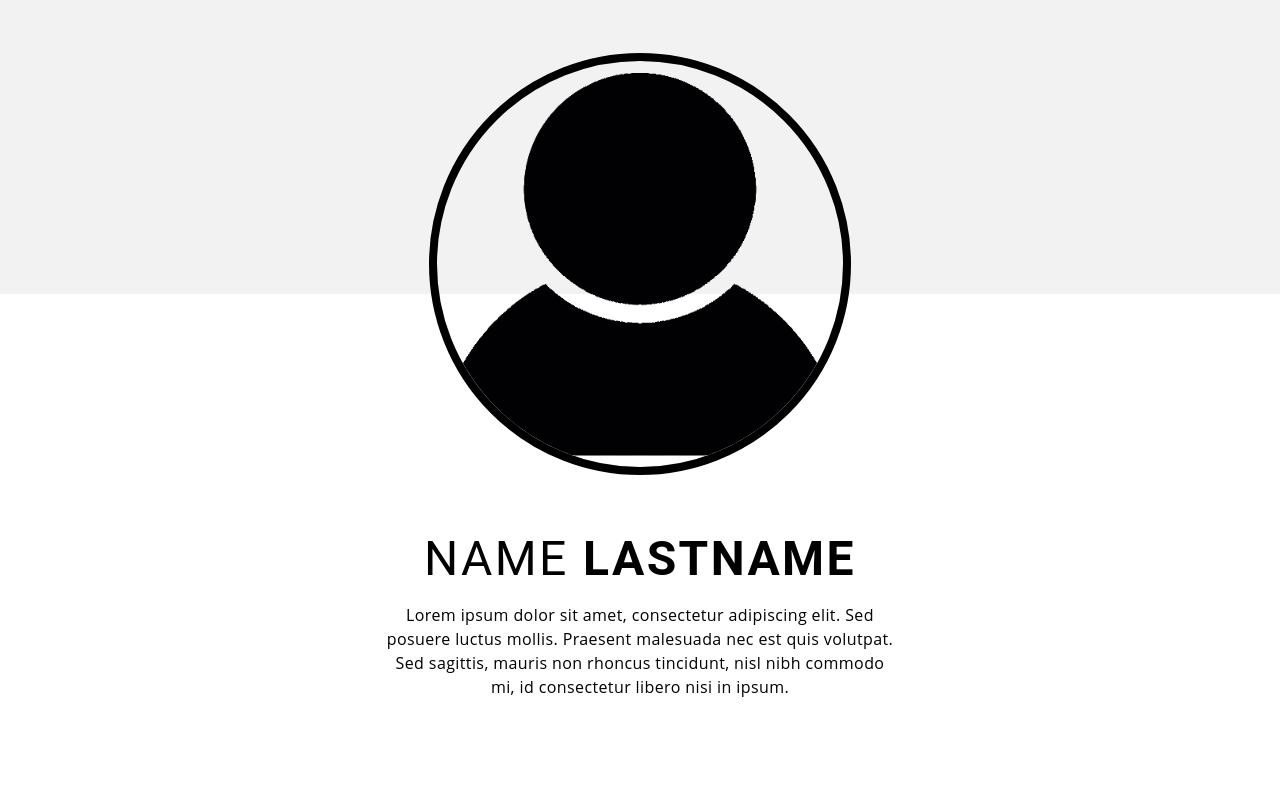
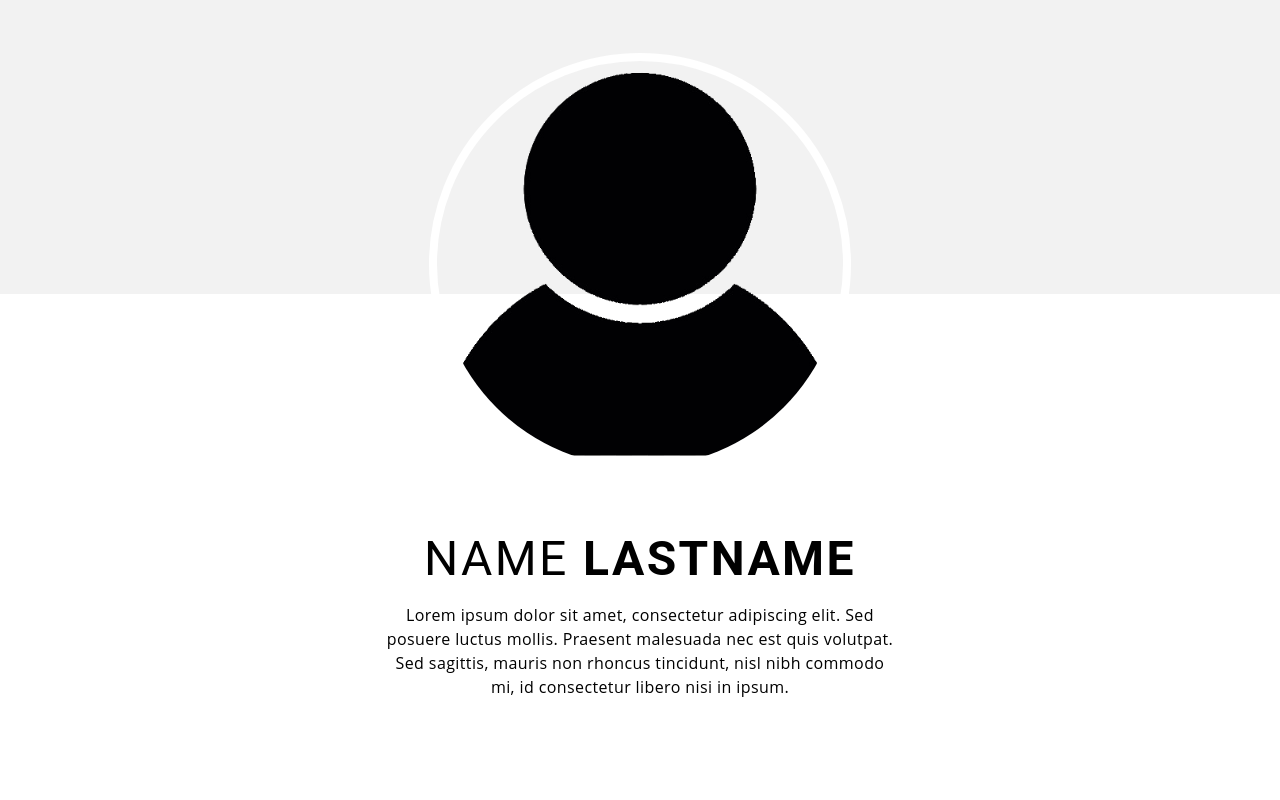
Before and after one commit to BehnamSeydAbadi/Portfolio, a React (Create React App) app: page / in a window 1280 px wide. Shown: the top 800 px of the page. Built offline with nearby package versions, Linux system fonts and the light colour scheme.

Commit message:
Cadmium orange color fixed

```diff
--- a/tailwind.config.js
+++ b/tailwind.config.js
@@ -11,9 +11,9 @@ module.exports = {
         OpenSans: "Open Sans, sans-serif",
         Montserrat: "Montserrat, sans-serif",
       },
-    },
-    colors: {
-      cadmiumOrange: "#fb923c",
+      colors: {
+        cadmiumOrange: "#fb923c",
+      },
     },
   },
   plugins: [],
```
